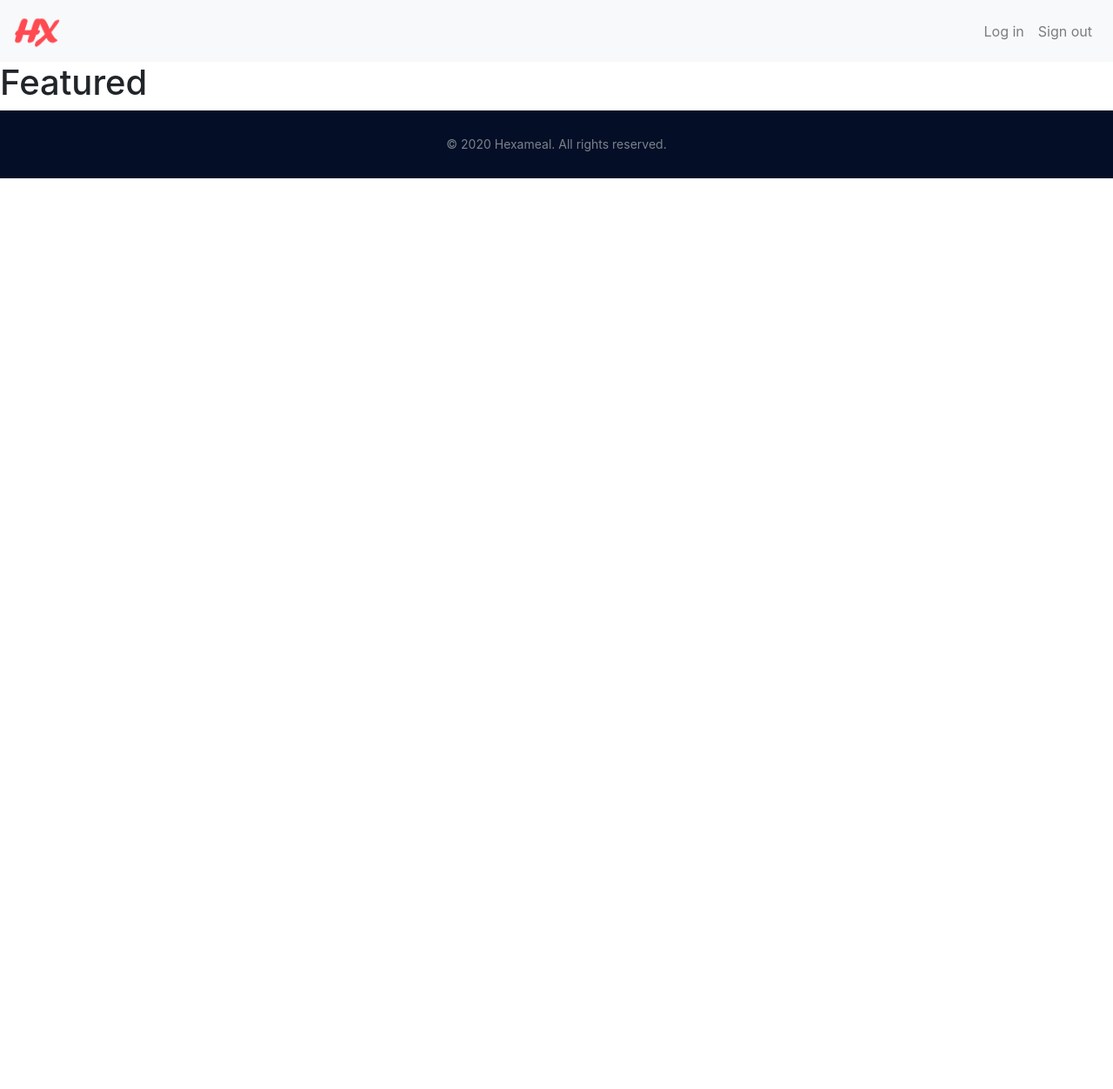
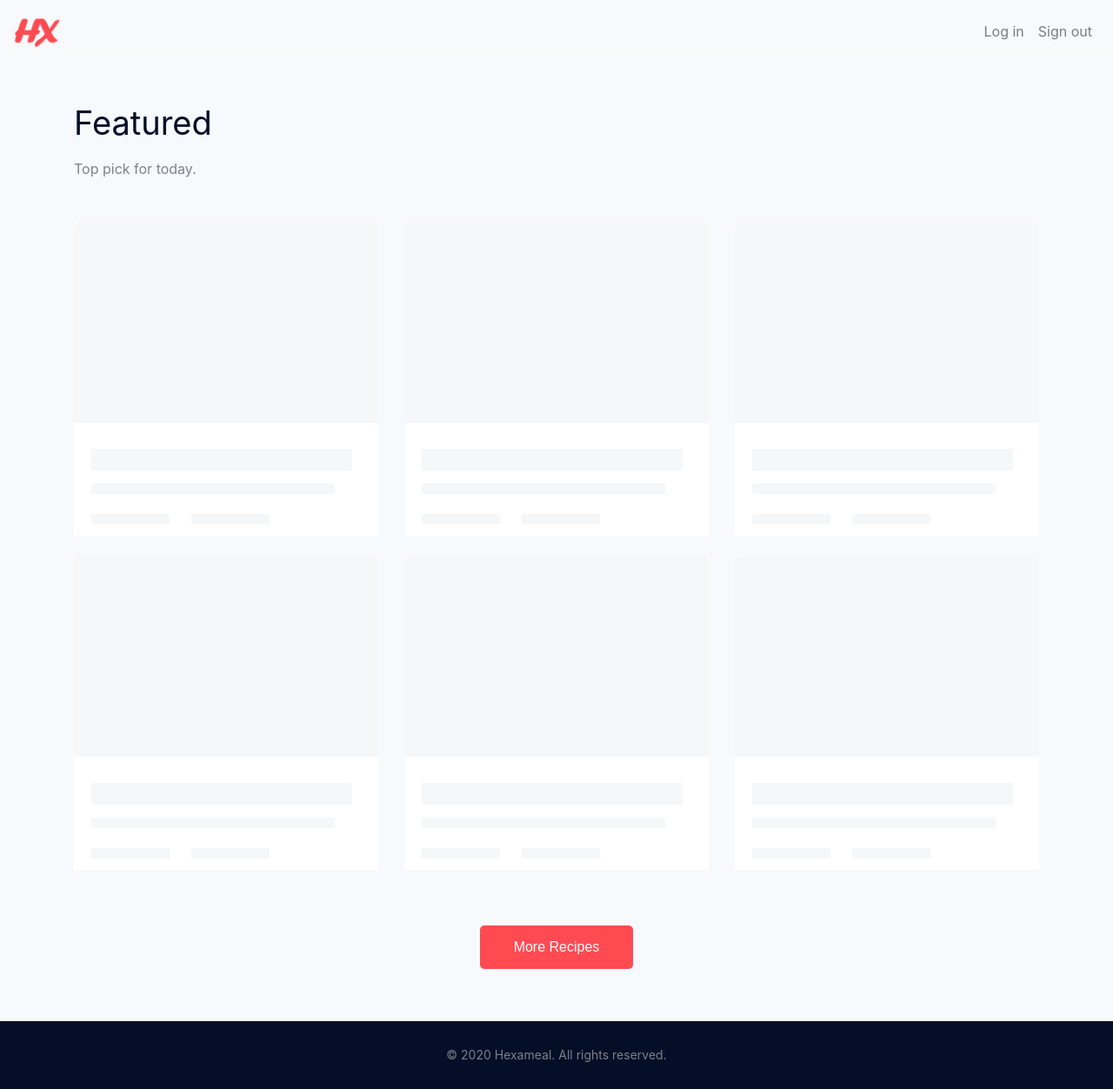
Before and after one commit to Yi98/food_recipe, a Vue app in the folder client/: page /featured in a window 1280 px wide. Shown: the whole page at 87% size. Before the commit the page ends 800 px from the top, so only its background shows below. Built offline with nearby package versions, Linux system fonts and the light colour scheme.

Commit message:
complete Featured page

```diff
--- /dev/null
+++ b/client/src/components/CardPlaceholder.vue
@@ -0,0 +1,196 @@
+<template>
+  <b-row id="recipe-placeholder" style="background-color: #fff;">
+    <b-col lg="12">
+      <b-row>
+        <b-col lg="4" md="6" class="recipe-placeholder-card pb-4">
+          <div class="skeleton-wrapper-body">
+            <div class="skeleton-label"></div>
+            <div class="skeleton-author"></div>
+            <div class="skeleton-content-1"></div>
+            <div class="skeleton-content-2"></div>
+            <div class="skeleton-content-3"></div>
+          </div>
+        </b-col>
+        <b-col lg="4" md="6" class="recipe-placeholder-card pb-4">
+          <div class="skeleton-wrapper-body">
+            <div class="skeleton-label"></div>
+            <div class="skeleton-author"></div>
+            <div class="skeleton-content-1"></div>
+            <div class="skeleton-content-2"></div>
+            <div class="skeleton-content-3"></div>
+          </div>
+        </b-col>
+        <b-col lg="4" md="6" class="recipe-placeholder-card pb-4">
+          <div class="skeleton-wrapper-body">
+            <div class="skeleton-label"></div>
+            <div class="skeleton-author"></div>
+            <div class="skeleton-content-1"></div>
+            <div class="skeleton-content-2"></div>
+            <div class="skeleton-content-3"></div>
+          </div>
+        </b-col>
+      </b-row>
+    </b-col>
+  </b-row>
+</template>
+
+<script>
+export default {
+  name: "CardPlaceholer"
+};
+</script>
+
+<style scoped>
+.skeleton-wrapper {
+  background: #fff;
+  border: 1px solid;
+  border-color: #e5e6e9 #dfe0e4 #d0d1d5;
+  border-radius: 4px;
+  -webkit-border-radius: 4px;
+  margin: 10px 15px;
+}
+
+.skeleton-wrapper-inner {
+  height: 150px;
+  padding: 15px;
+  position: relative;
+}
+
+.skeleton-wrapper-body div {
+  -webkit-animation-duration: 1s;
+  -webkit-animation-fill-mode: forwards;
+  -webkit-animation-iteration-count: infinite;
+  -webkit-animation-name: placeholderSkeleton;
+  -webkit-animation-timing-function: linear;
+  background: #f6f7f8;
+  background-image: -webkit-gradient(
+    linear,
+    left center,
+    right center,
+    from(#f6f7f8),
+    color-stop(0.2, #edeef1),
+    color-stop(0.4, #f6f7f8),
+    to(#f6f7f8)
+  );
+  background-image: -webkit-linear-gradient(
+    left,
+    #f6f7f8 0%,
+    #edeef1 20%,
+    #f6f7f8 40%,
+    #f6f7f8 100%
+  );
+  background-repeat: no-repeat;
+  background-size: 800px 300px;
+  height: 300px;
+  position: relative;
+}
+
+.skeleton-wrapper-body {
+  -webkit-animation-name: skeletonAnimate;
+  background-image: -webkit-gradient(
+    linear,
+    center top,
+    center bottom,
+    from(deg),
+    color-stop(0, red),
+    color-stop(0.15, orange),
+    color-stop(0.3, yellow),
+    color-stop(0.45, green),
+    color-stop(0.6, blue),
+    color-stop(0.75, indigo),
+    color-stop(0.8, violet),
+    to(red)
+  );
+  background-image: -webkit-linear-gradient(
+    135deg,
+    red 0%,
+    orange 15%,
+    yellow 30%,
+    green 45%,
+    blue 60%,
+    indigo 75%,
+    violet 80%,
+    red 100%
+  );
+  background-repeat: repeat;
+  background-size: 50% auto;
+}
+
+.skeleton-wrapper-body div {
+  position: absolute;
+  right: 15px;
+  left: 15px;
+  top: 15px;
+}
+
+div.skeleton-avatar {
+  height: 60px;
+  width: 60px;
+  border-radius: 60px;
+  right: auto;
+}
+
+div.skeleton-label {
+  top: 0;
+  height: 230px;
+  border-radius: 5px 5px 0px 0px;
+}
+
+div.skeleton-author {
+  top: 260px;
+  height: 25px;
+  left: 35px;
+  width: 300px;
+}
+
+div.skeleton-content-1,
+div.skeleton-content-2,
+div.skeleton-content-3 {
+  left: 35px;
+  right: 15px;
+  height: 12px;
+}
+
+div.skeleton-content-1 {
+  top: 300px;
+  width: 280px;
+}
+
+div.skeleton-content-2 {
+  top: 335px;
+  width: 90px;
+  display: inline;
+}
+
+div.skeleton-content-3 {
+  top: 335px;
+  width: 90px;
+  left: 150px;
+  display: inline;
+}
+
+@-webkit-keyframes placeholderSkeleton {
+  0% {
+    background-position: -468px 0;
+  }
+  100% {
+    background-position: 468px 0;
+  }
+}
+
+@-webkit-keyframes skeletonAnimate {
+  from {
+    background-position: top left;
+  }
+  to {
+    background-position: top right;
+  }
+}
+
+div.recipe-placeholder-card {
+  height: 24rem;
+  background-image: linear-gradient(#fff, #fff),
+    linear-gradient(#f7fafd, #f7fafd);
+  background-clip: content-box, padding-box;
+}
+</style>
--- a/client/src/components/Explore.vue
+++ b/client/src/components/Explore.vue
@@ -48,39 +48,10 @@
         </b-row>
         <b-row id="explore-result-container"></b-row>
 
-        <b-row id="recipe-placeholder" style="background-color: #fff;">
-          <b-col lg="12">
-            <b-row>
-              <b-col lg="4" md="6" class="recipe-placeholder-card pb-4">
-                <div class="skeleton-wrapper-body">
-                  <div class="skeleton-label"></div>
-                  <div class="skeleton-author"></div>
-                  <div class="skeleton-content-1"></div>
-                  <div class="skeleton-content-2"></div>
-                  <div class="skeleton-content-3"></div>
-                </div>
-              </b-col>
-              <b-col lg="4" md="6" class="recipe-placeholder-card pb-4">
-                <div class="skeleton-wrapper-body">
-                  <div class="skeleton-label"></div>
-                  <div class="skeleton-author"></div>
-                  <div class="skeleton-content-1"></div>
-                  <div class="skeleton-content-2"></div>
-                  <div class="skeleton-content-3"></div>
-                </div>
-              </b-col>
-              <b-col lg="4" md="6" class="recipe-placeholder-card pb-4">
-                <div class="skeleton-wrapper-body">
-                  <div class="skeleton-label"></div>
-                  <div class="skeleton-author"></div>
-                  <div class="skeleton-content-1"></div>
-                  <div class="skeleton-content-2"></div>
-                  <div class="skeleton-content-3"></div>
-                </div>
-              </b-col>
-            </b-row>
-          </b-col>
-        </b-row>
+        <div>
+          <CardPlaceholder></CardPlaceholder>
+          <CardPlaceholder></CardPlaceholder>
+        </div>
 
         <b-row>
           <b-col lg="12">
@@ -93,15 +64,19 @@
             </div>
           </b-col>
         </b-row>
-
       </b-container>
     </div>
   </div>
 </template>
 
 <script>
+import CardPlaceholder from "./CardPlaceholder";
+
 export default {
   name: "Explore",
+  components: {
+    CardPlaceholder
+  },
   data() {
     return {
       selected: "Main Course",
@@ -122,7 +97,7 @@ export default {
 .popular_places_area {
   padding-top: 60px;
   padding-bottom: 60px;
-  background: #F7FAFD;
+  background: #f7fafd;
 }
 
 .popular_places_area .more_place_btn {
@@ -147,159 +122,6 @@ export default {
   margin-bottom: 0;
 }
 
-.skeleton-wrapper {
-  background: #fff;
-  border: 1px solid;
-  border-color: #e5e6e9 #dfe0e4 #d0d1d5;
-  border-radius: 4px;
-  -webkit-border-radius: 4px;
-  margin: 10px 15px;
-}
-
-.skeleton-wrapper-inner {
-  height: 150px;
-  padding: 15px;
-  position: relative;
-}
-
-.skeleton-wrapper-body div {
-  -webkit-animation-duration: 1s;
-  -webkit-animation-fill-mode: forwards;
-  -webkit-animation-iteration-count: infinite;
-  -webkit-animation-name: placeholderSkeleton;
-  -webkit-animation-timing-function: linear;
-  background: #f6f7f8;
-  background-image: -webkit-gradient(
-    linear,
-    left center,
-    right center,
-    from(#f6f7f8),
-    color-stop(0.2, #edeef1),
-    color-stop(0.4, #f6f7f8),
-    to(#f6f7f8)
-  );
-  background-image: -webkit-linear-gradient(
-    left,
-    #f6f7f8 0%,
-    #edeef1 20%,
-    #f6f7f8 40%,
-    #f6f7f8 100%
-  );
-  background-repeat: no-repeat;
-  background-size: 800px 300px;
-  height: 300px;
-  position: relative;
-}
-
-.skeleton-wrapper-body {
-  -webkit-animation-name: skeletonAnimate;
-  background-image: -webkit-gradient(
-    linear,
-    center top,
-    center bottom,
-    from(deg),
-    color-stop(0, red),
-    color-stop(0.15, orange),
-    color-stop(0.3, yellow),
-    color-stop(0.45, green),
-    color-stop(0.6, blue),
-    color-stop(0.75, indigo),
-    color-stop(0.8, violet),
-    to(red)
-  );
-  background-image: -webkit-linear-gradient(
-    135deg,
-    red 0%,
-    orange 15%,
-    yellow 30%,
-    green 45%,
-    blue 60%,
-    indigo 75%,
-    violet 80%,
-    red 100%
-  );
-  background-repeat: repeat;
-  background-size: 50% auto;
-}
-
-.skeleton-wrapper-body div {
-  position: absolute;
-  right: 15px;
-  left: 15px;
-  top: 15px;
-}
-
-div.skeleton-avatar {
-  height: 60px;
-  width: 60px;
-  border-radius: 60px;
-  right: auto;
-}
-
-div.skeleton-label {
-  top: 0;
-  height: 230px;
-  border-radius: 5px 5px 0px 0px;
-}
-
-div.skeleton-author {
-  top: 260px;
-  height: 25px;
-  left: 35px;
-  width: 300px;
-}
-
-div.skeleton-content-1,
-div.skeleton-content-2,
-div.skeleton-content-3 {
-  left: 35px;
-  right: 15px;
-  height: 12px;
-}
-
-div.skeleton-content-1 {
-  top: 300px;
-  width: 280px;
-}
-
-div.skeleton-content-2 {
-  top: 335px;
-  width: 90px;
-  display: inline;
-}
-
-div.skeleton-content-3 {
-  top: 335px;
-  width: 90px;
-  left: 150px;
-  display: inline;
-}
-
-@-webkit-keyframes placeholderSkeleton {
-  0% {
-    background-position: -468px 0;
-  }
-  100% {
-    background-position: 468px 0;
-  }
-}
-
-@-webkit-keyframes skeletonAnimate {
-  from {
-    background-position: top left;
-  }
-  to {
-    background-position: top right;
-  }
-}
-
-div.recipe-placeholder-card {
-  height: 24rem;
-  background-image: linear-gradient(#fff, #fff),
-    linear-gradient(#f7fafd, #f7fafd);
-  background-clip: content-box, padding-box;
-}
-
 @media (max-width: 1200px) and (min-width: 992px) {
   .where_togo_area .form_area h3 {
     font-size: 18px;
--- a/client/src/components/Featured.vue
+++ b/client/src/components/Featured.vue
@@ -1,13 +1,60 @@
 <template>
-  <h1>Featured</h1>
+  <div>
+    <div class="popular_places_area pt-5">
+      <b-container>
+        <b-row class="pb-5">
+          <b-col lg="12">
+            <div class="section_title mb_70">
+              <h3>
+                Featured
+                <span id="search-title"></span>
+              </h3>
+              <p>Top pick for today.</p>
+            </div>
+          </b-col>
+        </b-row>
+        <b-row id="explore-result-container"></b-row>
+
+        <div>
+          <CardPlaceholder></CardPlaceholder>
+          <CardPlaceholder></CardPlaceholder>
+        </div>
+
+        <b-row>
+          <b-col lg="12">
+            <div class="more_place_btn text-center">
+              <a
+                class="boxed-btn4"
+                onclick="loadExploreRecipe(null)"
+                style="color: #fff"
+              >More Recipes</a>
+            </div>
+          </b-col>
+        </b-row>
+      </b-container>
+    </div>
+  </div>
 </template>
 
 <script>
+import CardPlaceholder from "./CardPlaceholder";
+
 export default {
-  name: 'Featured'
-}
+  name: "Featured",
+  components: {
+    CardPlaceholder
+  }
+};
 </script>
 
 <style scoped>
+.popular_places_area {
+  padding-top: 60px;
+  padding-bottom: 60px;
+  background: #f7fafd;
+}
 
+.popular_places_area .more_place_btn {
+  margin-top: 40px;
+}
 </style>
```
